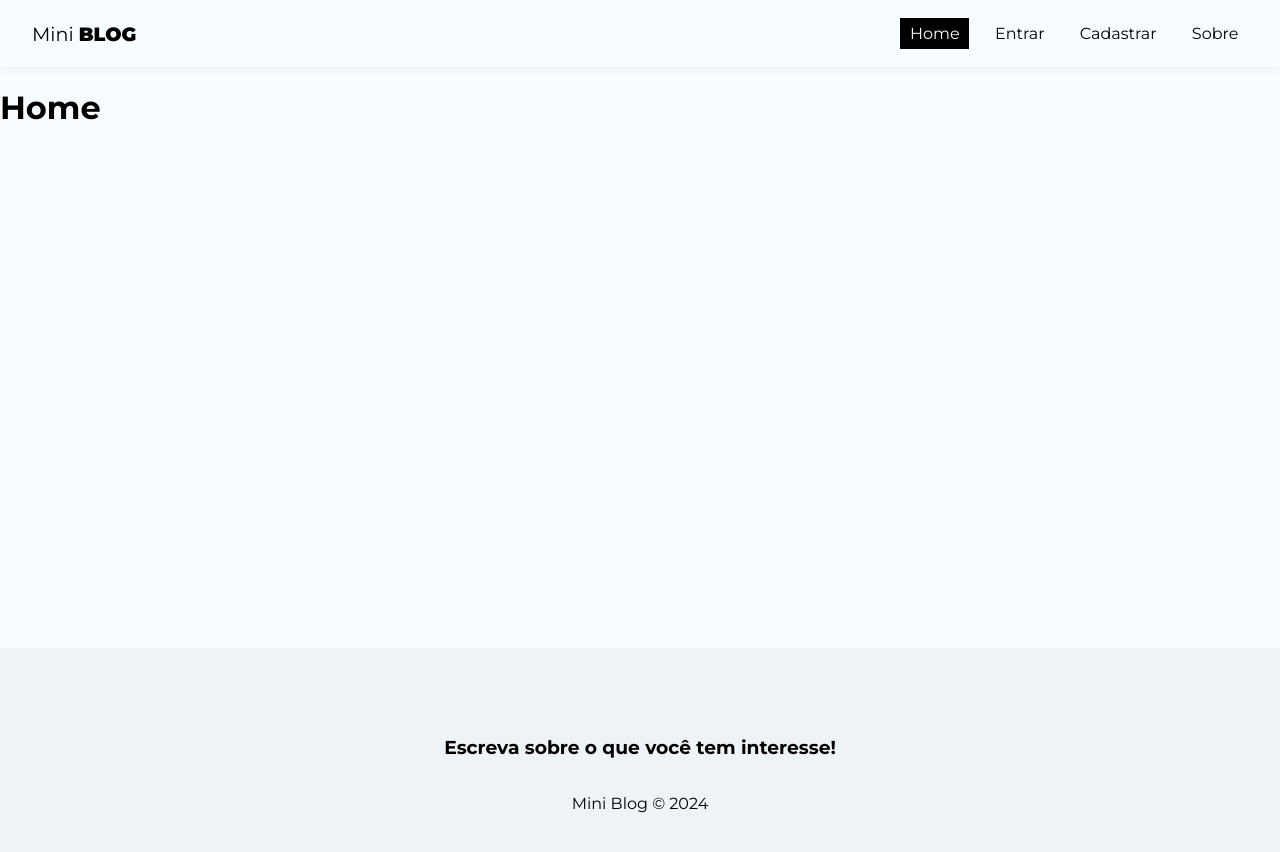
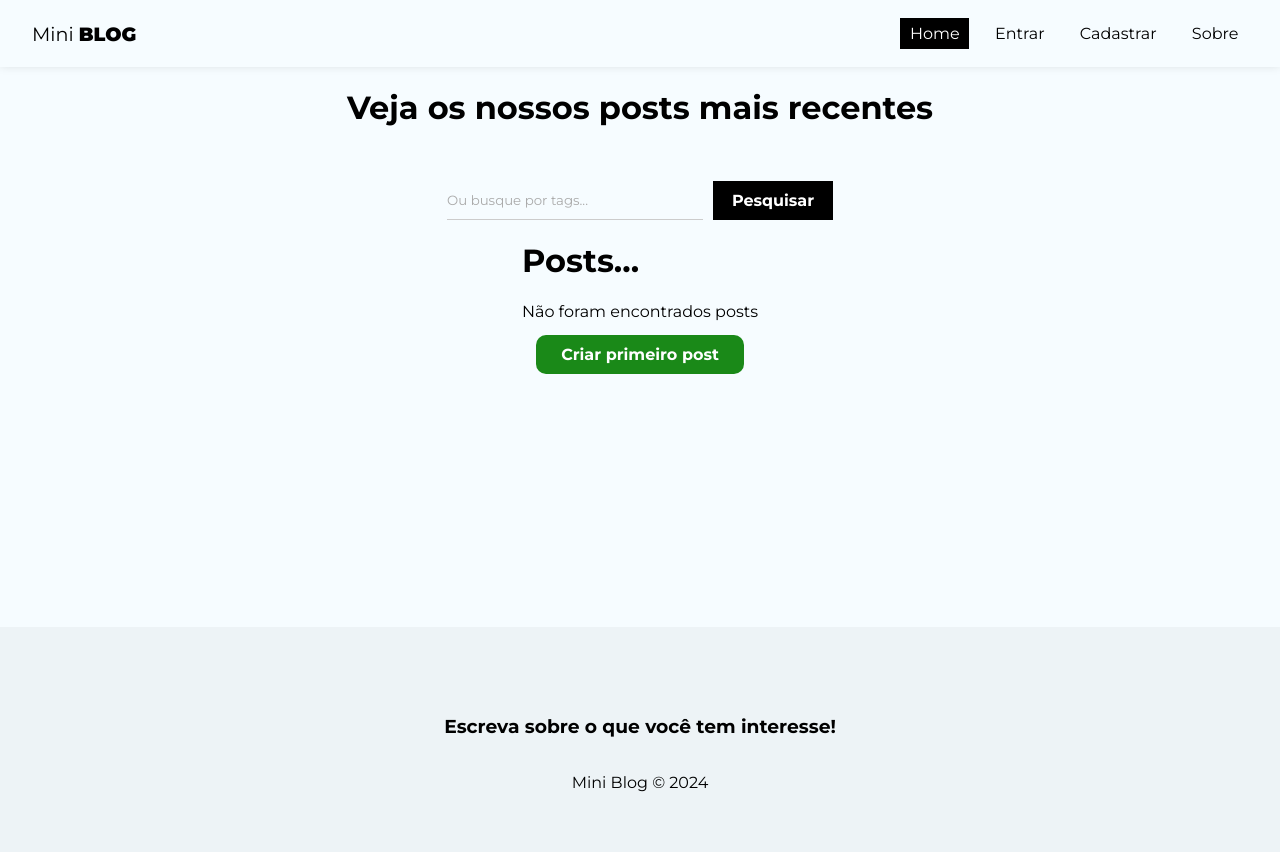
Before and after one commit to oldrado-jr/mini-blog, a React (Vite) app: page / in a window 1280 px wide. Shown: the top 852 px of the page. Built offline with nearby package versions, Linux system fonts and the light colour scheme; no server answers.

Commit message:
feat: add home page content and style

```diff
--- a/src/pages/Home/index.jsx
+++ b/src/pages/Home/index.jsx
@@ -1,7 +1,39 @@
+import { useState } from "react";
+import { Link } from "react-router-dom";
+
+import styles from './styles.module.css';
+
 function Home() {
+  const [query, setQuery] = useState('');
+  const [posts] = useState([]);
+
+  const handleSubmit = (e) => {
+    e.preventDefault();
+  };
+
   return (
-    <div>
-      <h1>Home</h1>
+    <div className={styles.home}>
+      <h1>Veja os nossos posts mais recentes</h1>
+      <form onSubmit={handleSubmit} className={styles['search-form']}>
+        <input
+          type="text"
+          placeholder="Ou busque por tags..."
+          value={query}
+          onChange={(e) => setQuery(e.target.value)}
+        />
+        <button className="btn btn-dark">Pesquisar</button>
+      </form>
+      <div>
+        <h1>Posts...</h1>
+        {posts && posts.length === 0 && (
+          <div className={styles['no-posts']}>
+            <p>Não foram encontrados posts</p>
+            <Link to="/posts/create" className="btn">
+              Criar primeiro post
+            </Link>
+          </div>
+        )}
+      </div>
     </div>
   );
 }
--- /dev/null
+++ b/src/pages/Home/styles.module.css
@@ -0,0 +1,30 @@
+.home {
+  display: flex;
+  flex-direction: column;
+  align-items: center;
+  justify-content: center;
+}
+
+.search-form {
+  width: min(60%, 100%);
+  display: flex;
+  justify-content: center;
+  margin-top: 2em;
+}
+
+.search-form input {
+  margin-right: 10px;
+  width: 50%;
+}
+
+.no-posts {
+  text-align: center;
+}
+
+.no-posts p {
+  margin-bottom: 1.5em;
+}
+
+.no-posts a {
+  padding: 10px 25px;
+}
```
